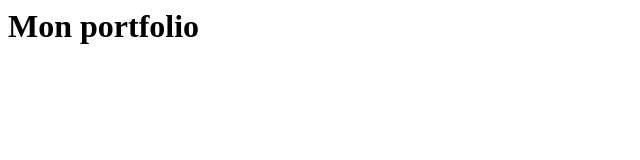
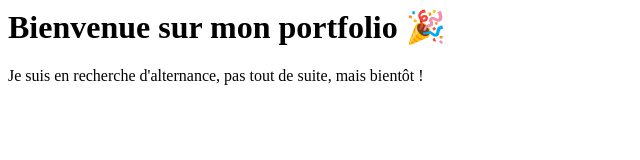
Before and after one commit to jeremt/mon-magnifique-portfolio, a plain HTML site: page index.html in a window 1280 px wide. Shown: the whole page, without its empty margins (0-640 px from the left). Drawn offline with Linux system fonts and the light colour scheme.

Commit message:
add more texts to index.html

```diff
--- a/index.html
+++ b/index.html
@@ -1 +1,2 @@
-<h1>Mon portfolio</h1>
+<h1>Bienvenue sur mon portfolio 🎉</h1>
+<p>Je suis en recherche d'alternance, pas tout de suite, mais bientôt !</p>
```
